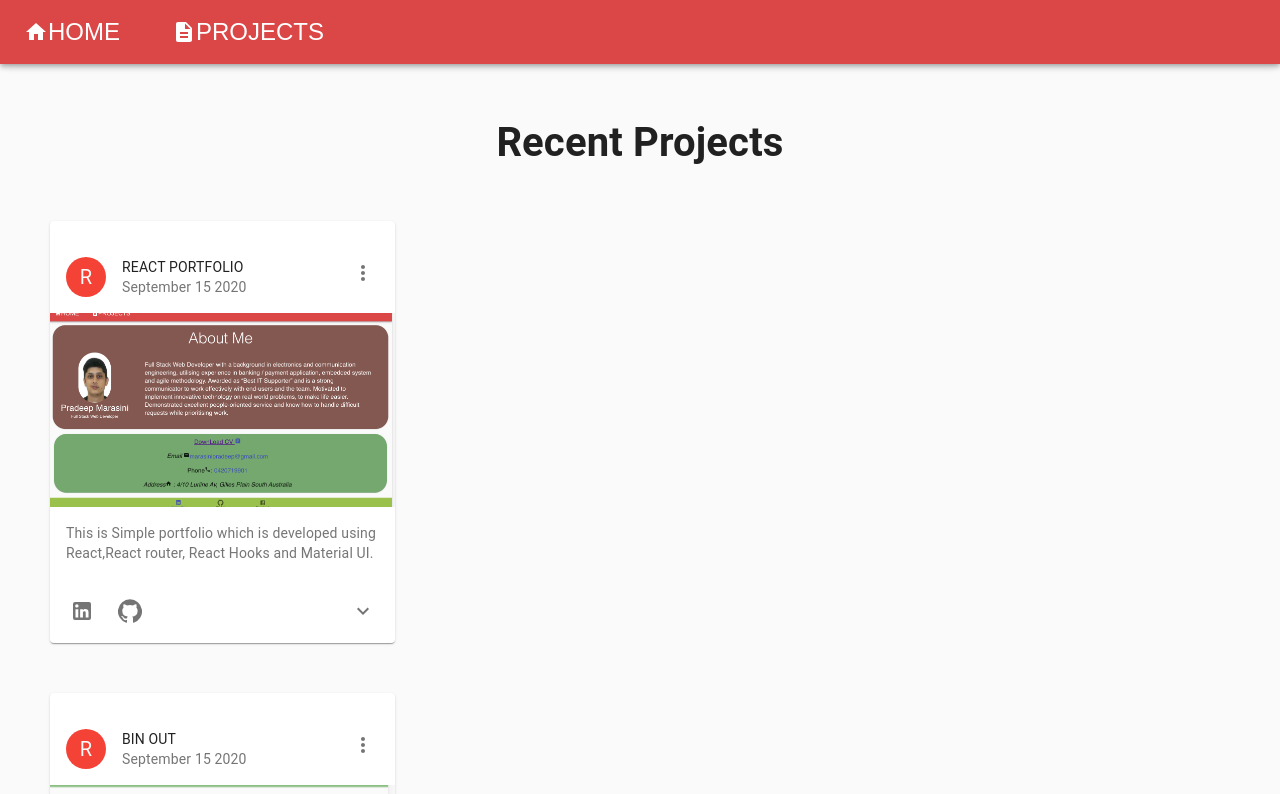
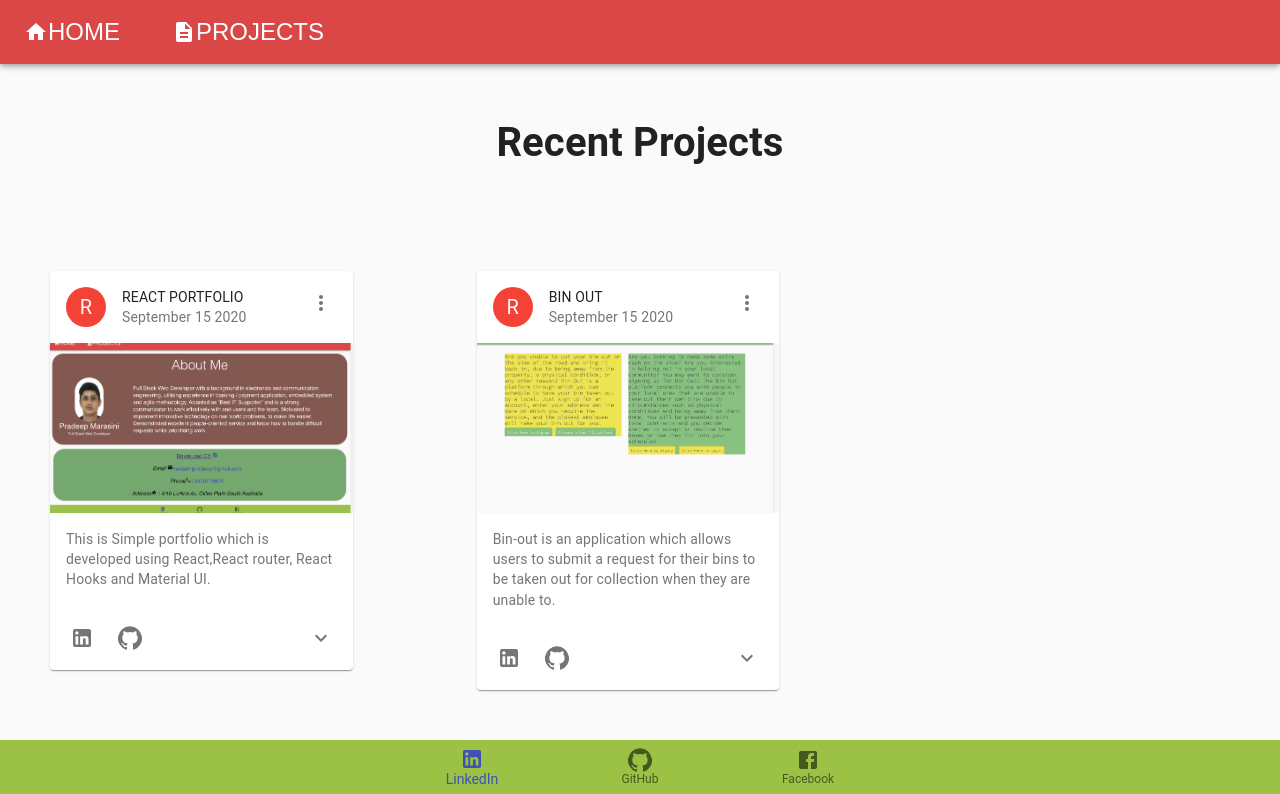
Before and after one commit to marasinipradeep/pradeep-marasini-react-portfolio, a React (Create React App) app in the folder portfolio/: page /projects in a window 1280 px wide. Shown: the top 794 px of the page. Built offline with nearby package versions, Linux system fonts and the light colour scheme.

Commit message:
#Added material Grid layout on cards

```diff
--- a/portfolio/src/Components/Cards/Cards.js
+++ b/portfolio/src/Components/Cards/Cards.js
@@ -18,6 +18,7 @@
 import { LinkedIn, GitHub, Facebook } from '@material-ui/icons';
 
 import { useProjectsContext } from "../Utils/ProjectsContext"
+import { Grid } from '@material-ui/core';
 
 const useStyles = makeStyles((theme) => ({
     root: {
@@ -67,9 +68,11 @@
             {state.length ? (
                 <div>
                     {/* <Card className={classes.root}> */}
+                    <Grid item xs container spacing={3} >
                         {state.map((project, i) => (
+
+                            <Grid item xs={12} md={6} lg={4}>
                                 <Card className={classes.root}>
-                            <div className={classes.newCard}>
                                     <CardHeader
                                         avatar={<Avatar aria-label="recipe"
                                             className={classes.avatar}>R</Avatar>}
@@ -122,10 +125,11 @@
                                         </CardContent>
 
                                     </Collapse>
+                                </Card>
+                            </Grid>
 
-                            </div>
-                            </Card>
                         ))}
+                    </Grid>
 
                 </div>
             ) :
```
Lines whose indentation alone changed are shown as unchanged.
